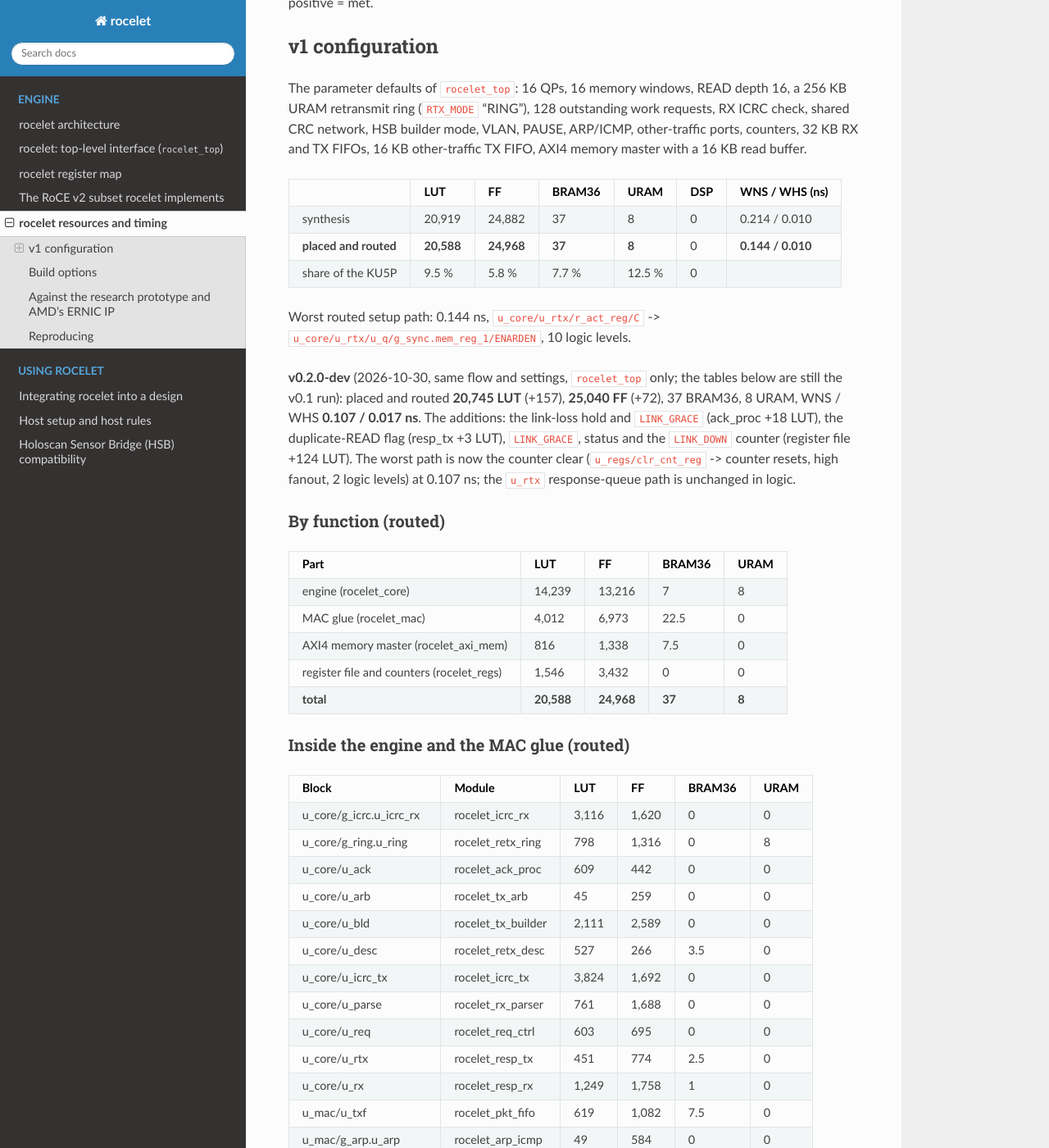
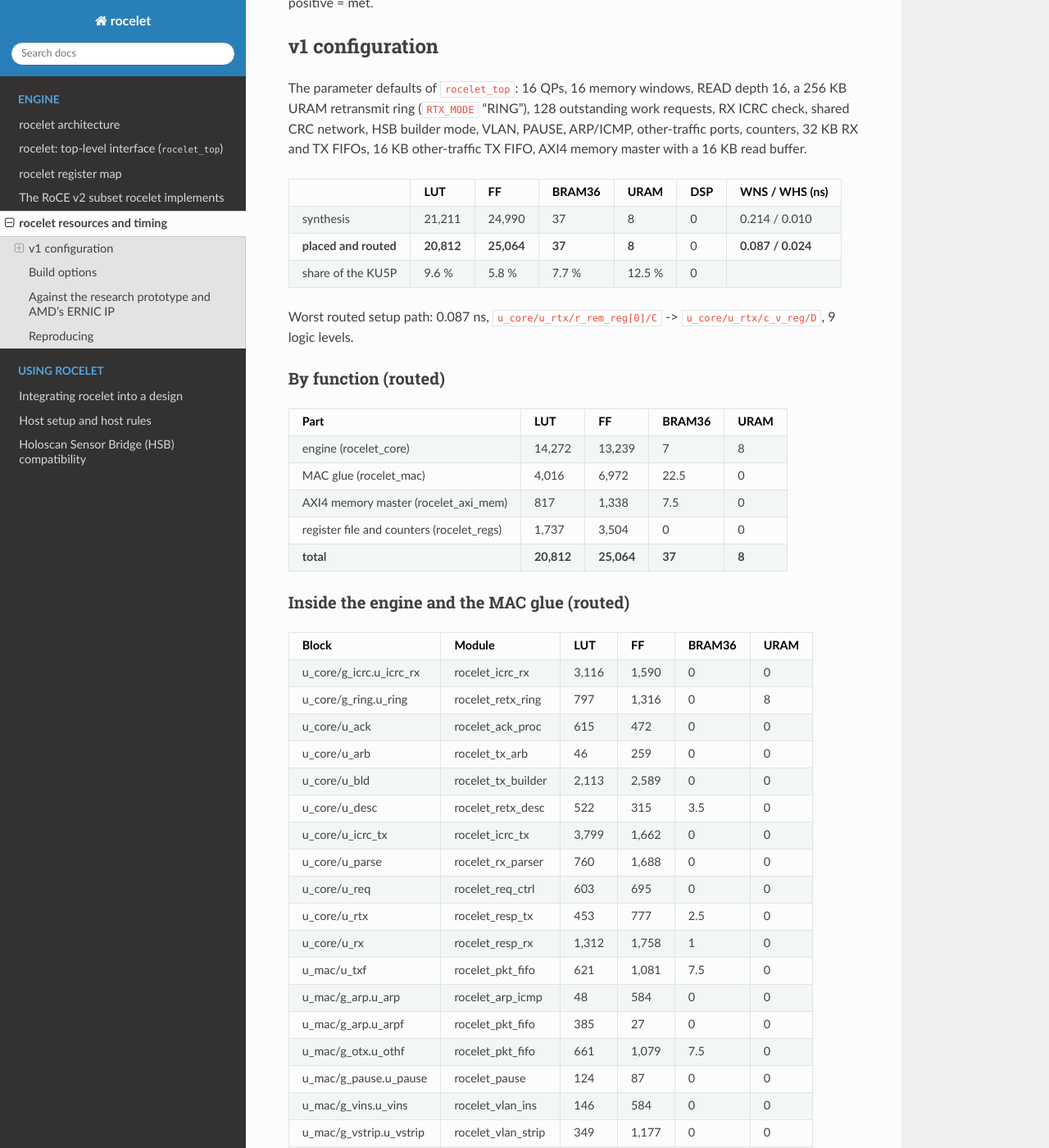
Before and after one commit to fpgadeveloper/rocelet, a Sphinx documentation site: the page built from docs/resources.md, in a window 1280 px wide and 1400 px high, scrolled down 337 px. Shown: the whole window at 82% size. Built offline with Sphinx 7.4.7 and the Read the Docs theme 3.1.0, drawn with Linux system fonts in a browser that asks for light colours; some of the changed text lies outside the part shown.

Commit message:
docs: v0.2.2 synthesis figures (fresh OOC run: top 20,812 LUT routed, WNS +0.087 ns; core 14,994 LUT), READ rate scoped per operation, tight-path note, HSB formats re-checked against holoscan-sensor-bridge 3.0.0, host-setup wording (ACK timeout attribution, WR_OUTSTANDING / IQ waits row)
Co-Authored-By: Claude Fable 5.1 <noreply@anthropic.com>

```diff
--- a/docs/resources.md
+++ b/docs/resources.md
@@ -1,6 +1,6 @@
 # rocelet resources and timing
 
-*Generated by `synth/report.py` from `make synth` and `make synth-variants` (Vivado 2025.2, 2026-10-21).*
+*Generated by `synth/report.py` from `make synth` and `make synth-variants` (Vivado 2025.2, 2026-11-03).*
 
 Out-of-context results on **xcku5p-ffvb676-2-e** (the KCU116 device) with the clock at the 100G CMAC user clock, **322.265625 MHz (3.103 ns)**, unless noted. Out of context means no I/O buffers and no optimisation across the IP boundary; in a full design the numbers are usually slightly lower. BRAM36 counts RAMB36 tiles plus half a tile per RAMB18. WNS / WHS: worst setup / hold slack, positive = met.
 
@@ -10,56 +10,48 @@ The parameter defaults of `rocelet_top`: 16 QPs, 16 memory windows, READ depth 1
 
 | | LUT | FF | BRAM36 | URAM | DSP | WNS / WHS (ns) |
 |---|---:|---:|---:|---:|---:|---|
-| synthesis | 20,919 | 24,882 | 37 | 8 | 0 | 0.214 / 0.010 |
-| **placed and routed** | **20,588** | **24,968** | **37** | **8** | 0 | **0.144 / 0.010** |
-| share of the KU5P | 9.5 % | 5.8 % | 7.7 % | 12.5 % | 0 | |
+| synthesis | 21,211 | 24,990 | 37 | 8 | 0 | 0.214 / 0.010 |
+| **placed and routed** | **20,812** | **25,064** | **37** | **8** | 0 | **0.087 / 0.024** |
+| share of the KU5P | 9.6 % | 5.8 % | 7.7 % | 12.5 % | 0 | |
 
-Worst routed setup path: 0.144 ns, `u_core/u_rtx/r_act_reg/C` -> `u_core/u_rtx/u_q/g_sync.mem_reg_1/ENARDEN`, 10 logic levels.
-
-**v0.2.0-dev** (2026-10-30, same flow and settings, `rocelet_top` only; the tables below are
-still the v0.1 run): placed and routed **20,745 LUT** (+157), **25,040 FF** (+72), 37 BRAM36,
-8 URAM, WNS / WHS **0.107 / 0.017 ns**. The additions: the link-loss hold and `LINK_GRACE`
-(ack_proc +18 LUT), the duplicate-READ flag (resp_tx +3 LUT), `LINK_GRACE`, status and the
-`LINK_DOWN` counter (register file +124 LUT). The worst path is now the counter clear
-(`u_regs/clr_cnt_reg` -> counter resets, high fanout, 2 logic levels) at 0.107 ns; the
-`u_rtx` response-queue path is unchanged in logic.
+Worst routed setup path: 0.087 ns, `u_core/u_rtx/r_rem_reg[0]/C` -> `u_core/u_rtx/c_v_reg/D`, 9 logic levels.
 
 ### By function (routed)
 
 | Part | LUT | FF | BRAM36 | URAM |
 |---|---:|---:|---:|---:|
-| engine (rocelet_core) | 14,239 | 13,216 | 7 | 8 |
-| MAC glue (rocelet_mac) | 4,012 | 6,973 | 22.5 | 0 |
-| AXI4 memory master (rocelet_axi_mem) | 816 | 1,338 | 7.5 | 0 |
-| register file and counters (rocelet_regs) | 1,546 | 3,432 | 0 | 0 |
-| **total** | **20,588** | **24,968** | **37** | **8** |
+| engine (rocelet_core) | 14,272 | 13,239 | 7 | 8 |
+| MAC glue (rocelet_mac) | 4,016 | 6,972 | 22.5 | 0 |
+| AXI4 memory master (rocelet_axi_mem) | 817 | 1,338 | 7.5 | 0 |
+| register file and counters (rocelet_regs) | 1,737 | 3,504 | 0 | 0 |
+| **total** | **20,812** | **25,064** | **37** | **8** |
 
 ### Inside the engine and the MAC glue (routed)
 
 | Block | Module | LUT | FF | BRAM36 | URAM |
 |---|---|---:|---:|---:|---:|
-| u_core/g_icrc.u_icrc_rx | rocelet_icrc_rx | 3,116 | 1,620 | 0 | 0 |
-| u_core/g_ring.u_ring | rocelet_retx_ring | 798 | 1,316 | 0 | 8 |
-| u_core/u_ack | rocelet_ack_proc | 609 | 442 | 0 | 0 |
-| u_core/u_arb | rocelet_tx_arb | 45 | 259 | 0 | 0 |
-| u_core/u_bld | rocelet_tx_builder | 2,111 | 2,589 | 0 | 0 |
-| u_core/u_desc | rocelet_retx_desc | 527 | 266 | 3.5 | 0 |
-| u_core/u_icrc_tx | rocelet_icrc_tx | 3,824 | 1,692 | 0 | 0 |
-| u_core/u_parse | rocelet_rx_parser | 761 | 1,688 | 0 | 0 |
+| u_core/g_icrc.u_icrc_rx | rocelet_icrc_rx | 3,116 | 1,590 | 0 | 0 |
+| u_core/g_ring.u_ring | rocelet_retx_ring | 797 | 1,316 | 0 | 8 |
+| u_core/u_ack | rocelet_ack_proc | 615 | 472 | 0 | 0 |
+| u_core/u_arb | rocelet_tx_arb | 46 | 259 | 0 | 0 |
+| u_core/u_bld | rocelet_tx_builder | 2,113 | 2,589 | 0 | 0 |
+| u_core/u_desc | rocelet_retx_desc | 522 | 315 | 3.5 | 0 |
+| u_core/u_icrc_tx | rocelet_icrc_tx | 3,799 | 1,662 | 0 | 0 |
+| u_core/u_parse | rocelet_rx_parser | 760 | 1,688 | 0 | 0 |
 | u_core/u_req | rocelet_req_ctrl | 603 | 695 | 0 | 0 |
-| u_core/u_rtx | rocelet_resp_tx | 451 | 774 | 2.5 | 0 |
-| u_core/u_rx | rocelet_resp_rx | 1,249 | 1,758 | 1 | 0 |
-| u_mac/u_txf | rocelet_pkt_fifo | 619 | 1,082 | 7.5 | 0 |
-| u_mac/g_arp.u_arp | rocelet_arp_icmp | 49 | 584 | 0 | 0 |
-| u_mac/g_arp.u_arpf | rocelet_pkt_fifo | 387 | 27 | 0 | 0 |
-| u_mac/g_otx.u_othf | rocelet_pkt_fifo | 660 | 1,079 | 7.5 | 0 |
-| u_mac/g_pause.u_pause | rocelet_pause | 120 | 87 | 0 | 0 |
+| u_core/u_rtx | rocelet_resp_tx | 453 | 777 | 2.5 | 0 |
+| u_core/u_rx | rocelet_resp_rx | 1,312 | 1,758 | 1 | 0 |
+| u_mac/u_txf | rocelet_pkt_fifo | 621 | 1,081 | 7.5 | 0 |
+| u_mac/g_arp.u_arp | rocelet_arp_icmp | 48 | 584 | 0 | 0 |
+| u_mac/g_arp.u_arpf | rocelet_pkt_fifo | 385 | 27 | 0 | 0 |
+| u_mac/g_otx.u_othf | rocelet_pkt_fifo | 661 | 1,079 | 7.5 | 0 |
+| u_mac/g_pause.u_pause | rocelet_pause | 124 | 87 | 0 | 0 |
 | u_mac/g_vins.u_vins | rocelet_vlan_ins | 146 | 584 | 0 | 0 |
 | u_mac/g_vstrip.u_vstrip | rocelet_vlan_strip | 349 | 1,177 | 0 | 0 |
-| u_mac/u_arb | rocelet_mac_arb | 597 | 583 | 0 | 0 |
+| u_mac/u_arb | rocelet_mac_arb | 599 | 583 | 0 | 0 |
 | u_mac/u_cls | rocelet_rx_cls | 560 | 590 | 0 | 0 |
-| u_mac/u_rxf | rocelet_rx_fifo | 493 | 1,147 | 7.5 | 0 |
-| u_mem/u_rb0 | rocelet_fifo | 549 | 1,054 | 7.5 | 0 |
+| u_mac/u_rxf | rocelet_rx_fifo | 491 | 1,147 | 7.5 | 0 |
+| u_mem/u_rb0 | rocelet_fifo | 548 | 1,054 | 7.5 | 0 |
 
 ## Build options
 
@@ -67,27 +59,27 @@ Synthesis only (the routed v1 top is above). Differences are against the v1 top
 
 | Configuration | LUT | FF | BRAM36 | URAM | WNS (ns) | LUT vs v1 |
 |---|---:|---:|---:|---:|---|---:|
-| v1 rocelet_top (all defaults) | 20,919 | 24,882 | 37 | 8 | 0.214 | +0 |
-| v1 rocelet_core (engine only, native memory ports) | 14,886 | 12,612 | 7 | 8 | 0.214 | -6,033 |
-| RTX_MODE "REREAD" (payload re-read from memory, no ring) | 21,175 | 24,682 | 44.5 | 0 | 0.214 | +256 |
-| RTX_MODE "LOSSY" (lossy resume, no payload storage) | 20,636 | 23,488 | 33.5 | 0 | 0.214 | -283 |
-| HSB_EN = 0 | 20,862 | 24,836 | 37 | 8 | 0.214 | -57 |
-| COUNTERS_EN = 0 | 20,380 | 22,875 | 37 | 8 | 0.105 | -539 |
-| RX_ICRC_EN = 0 (rely on the Ethernet FCS) | 17,814 | 23,312 | 37 | 8 | 0.214 | -3,105 |
-| COUNTERS_EN = 0, OTHER_EN = 0, VLAN_EN = 0 | 18,685 | 20,055 | 29.5 | 8 | 0.214 | -2,234 |
-| v1 at 250 MHz (4.0 ns) | 20,827 | 24,882 | 37 | 8 | 1.111 | -92 |
+| v1 rocelet_top (all defaults) | 21,211 | 24,990 | 37 | 8 | 0.214 | +0 |
+| v1 rocelet_core (engine only, native memory ports) | 14,994 | 12,647 | 7 | 8 | 0.213 | -6,217 |
+| RTX_MODE "REREAD" (payload re-read from memory, no ring) | 21,254 | 24,791 | 44.5 | 0 | 0.213 | +43 |
+| RTX_MODE "LOSSY" (lossy resume, no payload storage) | 20,825 | 23,592 | 33.5 | 0 | 0.214 | -386 |
+| HSB_EN = 0 | 21,021 | 24,941 | 37 | 8 | 0.214 | -190 |
+| COUNTERS_EN = 0 | 20,275 | 22,926 | 37 | 8 | 0.214 | -936 |
+| RX_ICRC_EN = 0 (rely on the Ethernet FCS) | 17,974 | 23,418 | 37 | 8 | 0.214 | -3,237 |
+| COUNTERS_EN = 0, OTHER_EN = 0, VLAN_EN = 0 | 18,637 | 20,104 | 29.5 | 8 | 0.213 | -2,574 |
+| v1 at 250 MHz (4.0 ns) | 21,119 | 24,990 | 37 | 8 | 1.111 | -92 |
 
 ## Against the research prototype and AMD's ERNIC IP
 
 | Design | LUT | BRAM36 | URAM | Scope |
 |---|---:|---:|---:|---|
-| **rocelet v0.1 `rocelet_top`** (routed, OOC) | **20,588** | **37** | **8** | engine + MAC glue + ARP/ICMP + register file + counters + AXI4 memory master |
-| rocelet v0.1 `rocelet_core` (synthesis, OOC) | 14,886 | 7 | 8 | engine only |
+| **rocelet v0.2.2 `rocelet_top`** (routed, OOC) | **20,812** | **37** | **8** | engine + MAC glue + ARP/ICMP + register file + counters + AXI4 memory master |
+| rocelet v0.2.2 `rocelet_core` (synthesis, OOC) | 14,994 | 7 | 8 | engine only |
 | prototype T2, 256 KB ring, 16 QP (synthesis, OOC) | 15,298 | 6 | 8 | engine only, split CRC network, no HSB / continuation / RNR decode / flush / pacer |
 | prototype T2 "RoCE function" in the KCU116 system (routed) | 16,738 | 23 | 8 | engine + MAC glue + ARP/ICMP; 17,335 with the VID-0 and PAUSE logic of the host-interop build; no register file, no AXI master |
 | AMD ERNIC v4.3, 8 QP (synthesis, OOC) | 42,082 | 117 | 20 | engine only |
 
-The approved v1 budget for the RoCE function was about 24k LUT (engine with the HSB packetizer, production allowance and MAC glue). rocelet_top, with the register file and the AXI4 memory master that the budget did not include, is 20,588 LUT.
+The approved v1 budget for the RoCE function was about 24k LUT (engine with the HSB packetizer, production allowance and MAC glue). rocelet_top, with the register file and the AXI4 memory master that the budget did not include, is 20,812 LUT.
 
 ## Reproducing
 
```
Also changed, not shown: README.md (+2 -2 lines), docs/host-setup.md (+3 -3 lines), docs/hsb.md (+6 -3 lines), docs/integration.md (+5 -3 lines), docs/roce-subset.md (+1 -1 lines), 1 other file.
